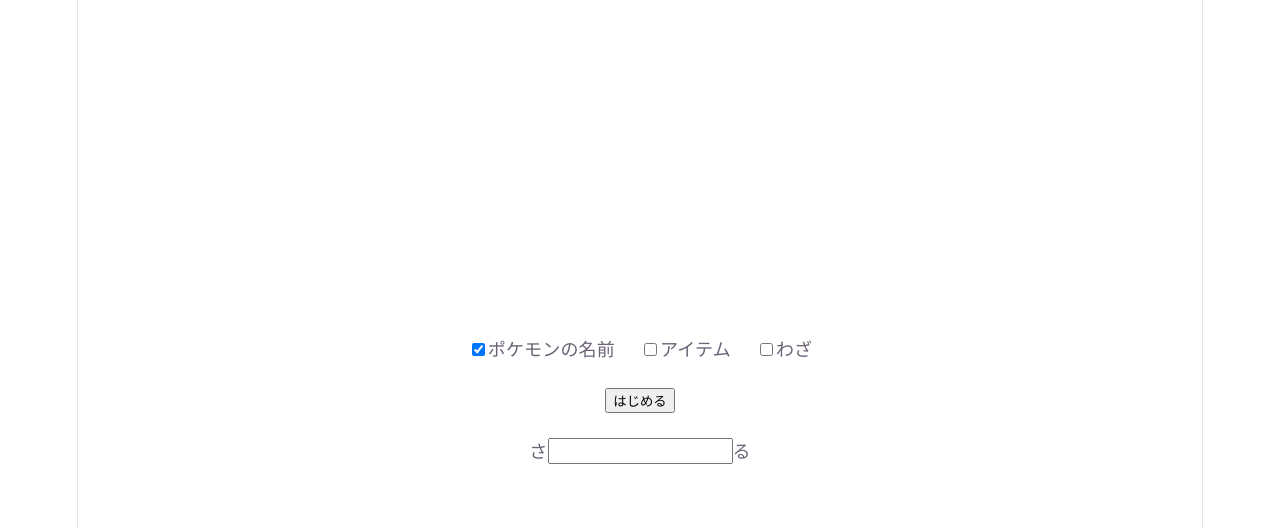
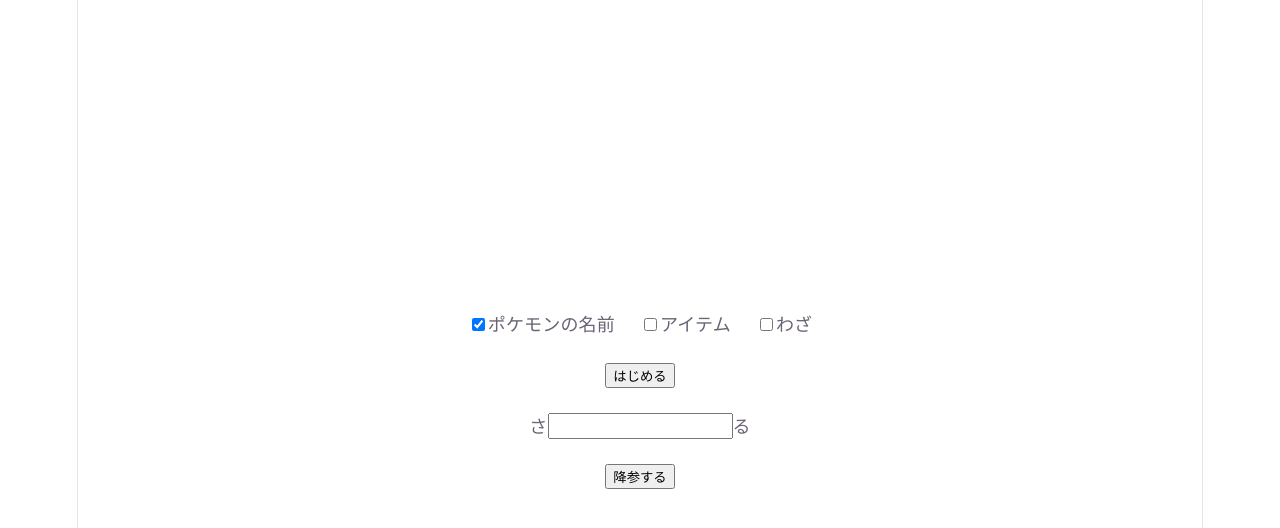
Before and after one commit to zoosie/atamaOshiriGame, a React (Vite) app: page / in a window 1280 px wide. Both pictures are taken after a click on the button "はじめる". Shown: the top 528 px of the page. Built offline with nearby package versions, Linux system fonts and the light colour scheme.

Commit message:
降参ボタン追加

```diff
--- a/src/App.tsx
+++ b/src/App.tsx
@@ -3,7 +3,7 @@ import "./App.css";
 import check from "./utils/check";
 import { loadWordDict, pickTwoChars, pickWords } from "./utils/pickWords";
 import type { WordDict } from "./utils/pickWords";
-import { CORRECT } from "./constractions/const";
+import { CORRECT, DISCORRECT } from "./constractions/const";
 
 export interface targetWordListProps {
   basic_form: string;
@@ -71,7 +71,6 @@ function App() {
 
   const handleTopicChange = (e: React.ChangeEvent<HTMLInputElement>) => {
     const targetId = e.target.id as keyof topicProps;
-    console.log(targetId);
     setTopic({ ...topic, [targetId]: !topic[targetId] });
   };
 
@@ -212,6 +211,11 @@ function App() {
           />
           <p>{oshiriText}</p>
         </div>
+        {targetWordList.length > 0 && (
+          <button onClick={() => setResult(DISCORRECT)} disabled={!dict}>
+            降参する
+          </button>
+        )}
         {showResult(result, targetWordList)}
       </section>
     </>
--- a/src/utils/pickWords.tsx
+++ b/src/utils/pickWords.tsx
@@ -76,7 +76,6 @@ export async function pickWords(
   const matched = allWords.filter(
     (v: { reading: string }) => v.reading.slice(-1) === oshiri,
   );
-  console.log(matched);
   setTargetWordList(matched);
   return matched;
 }
```
